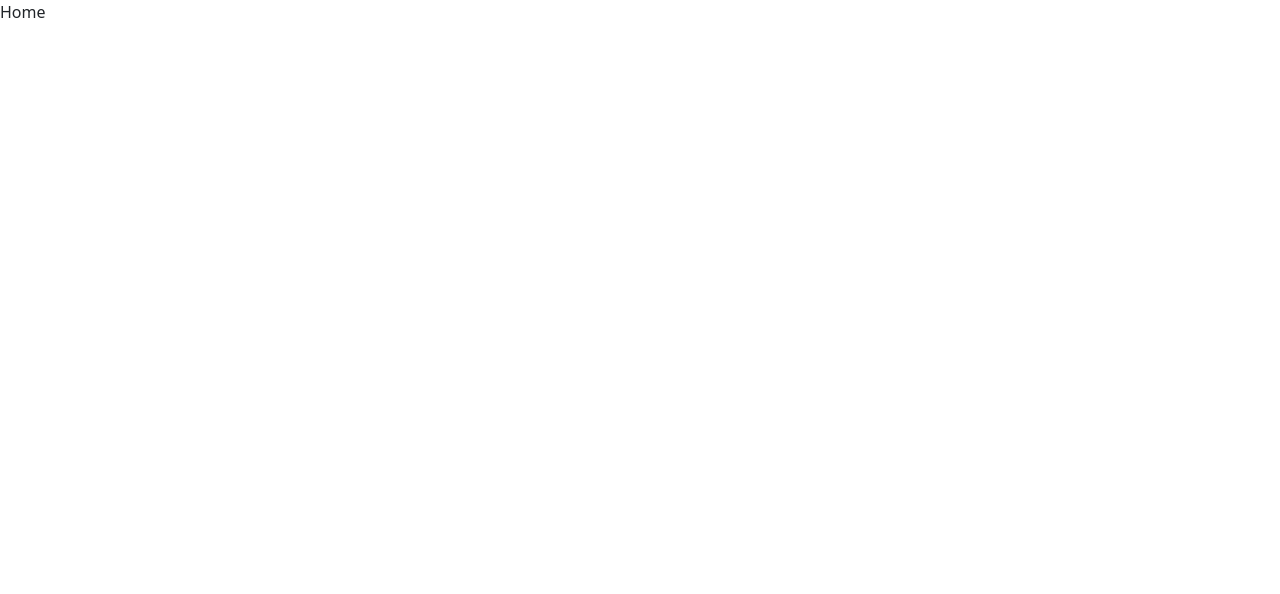
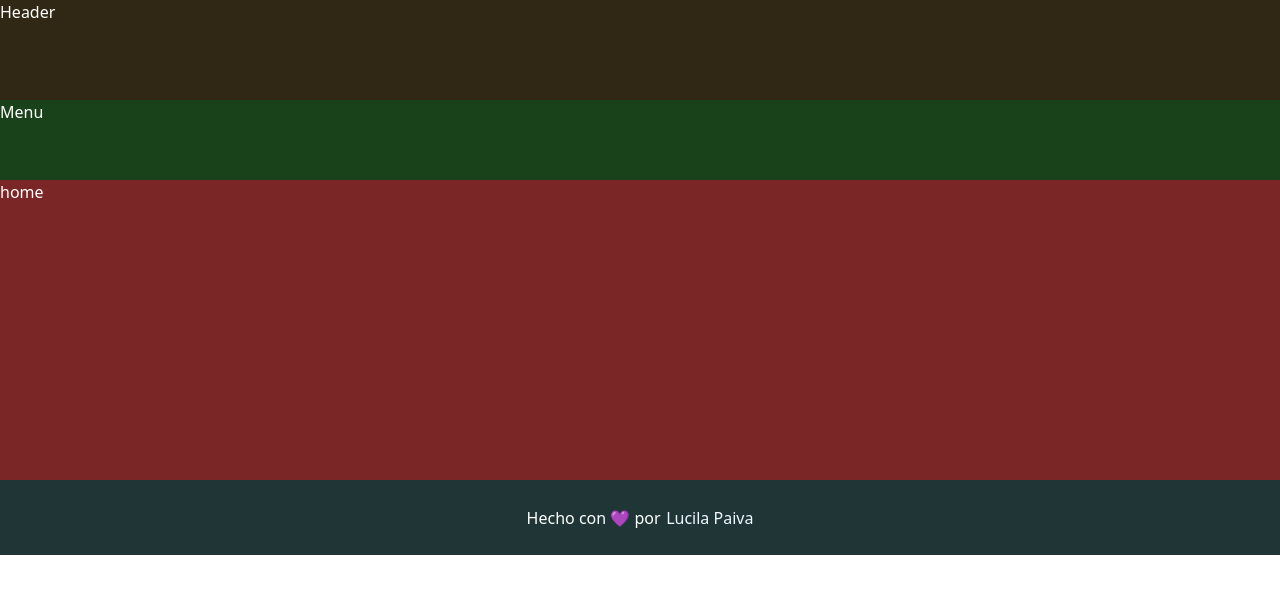
Before and after one commit to LucilaPaiva/movies-app, a React (Create React App) app: page /home in a window 1280 px wide. Shown: the top 594 px of the page. Built offline with nearby package versions, Linux system fonts and the light colour scheme.

Commit message:
Se carga el layout en las pages. Utilicé children.

```diff
--- a/src/components/layout/Footer/styles.scss
+++ b/src/components/layout/Footer/styles.scss
@@ -2,20 +2,23 @@ footer{
     //background-image: linear-gradient(to rgb(160, 50, 110) rgb(122, 61, 90));
     background-color: rgb(32, 54, 54);
     position: absolute;
-    //bottom: 0;
     width: 100%;
     color: white;
     display: flex;
     padding: 2%;
     font-weight: 1em;
+    margin-top: auto;
+
 
 
 
     .container{
         font-size: 1em;
+
         div{
             display: flex;
             justify-content: center;
+
         }
 
 
--- a/src/components/layout/Layout/index.tsx
+++ b/src/components/layout/Layout/index.tsx
@@ -1,15 +1,22 @@
+import { FC, ReactNode } from "react";
 import { Footer } from "../Footer";
 import { Header } from "../Header"
 import { Main } from "../Main";
 import { Menu } from "../Menu";
 
+type Props = {
+  children: ReactNode
+}
 
-const Layout = () => {
+const Layout: FC<Props> = ({ children }) => {
   return (
     <>
       <Header />
       <Menu />
-      <Main />
+      <Main>
+          { children }
+      </Main>
+
       <Footer />
     </>
   );
--- a/src/components/layout/Main/index.tsx
+++ b/src/components/layout/Main/index.tsx
@@ -1,11 +1,16 @@
+import { FC, ReactNode } from "react";
 import "./styles.scss"
 
-const Main = () => {
+type Props = {
+  children: ReactNode
+}
+
+const Main: FC<Props> = ({ children }) => {
     return (
 
 
           <main className="main">
-            Main
+            { children }
           </main>
 
     );
--- a/src/pages/BetterMovies/index.tsx
+++ b/src/pages/BetterMovies/index.tsx
@@ -1,7 +1,11 @@
+import { Layout } from "../../components";
+
 const BetterMovies  = () => {
 
     return(
-        <div>Better Movies</div>
+        <Layout>
+            BetterMovies
+        </Layout>
     )
 
     }
--- a/src/pages/Buscador/index.tsx
+++ b/src/pages/Buscador/index.tsx
@@ -1,8 +1,15 @@
+import { Layout } from "../../components"
+
 const Buscador  = () => {
 
-return(
-    <div>Buscador</div>
-)
+
+    return(
+        <Layout>
+            Buscador
+        </Layout>
+
+    )
+
 
 }
 
--- a/src/pages/Home/index.tsx
+++ b/src/pages/Home/index.tsx
@@ -1,7 +1,11 @@
+import { Layout } from "../../components"
+
 const Home  = () => {
 
     return(
-        <div>Home</div>
+        <Layout>
+            home
+        </Layout>
     )
 
     }
--- a/src/pages/LatestReleases/index.tsx
+++ b/src/pages/LatestReleases/index.tsx
@@ -1,7 +1,11 @@
+import { Layout } from "../../components"
+
 const LatestReleases  = () => {
 
     return(
-        <div>LatestReleases</div>
+        <Layout>
+            LatestReleases
+        </Layout>
     )
 
     }
--- a/src/pages/Login/index.tsx
+++ b/src/pages/Login/index.tsx
@@ -4,7 +4,7 @@ const Login  = () => {
 
     return(
         <Layout>
-            <div>Login</div>
+            Login
         </Layout>
 
     )
--- a/src/pages/Logout/index.tsx
+++ b/src/pages/Logout/index.tsx
@@ -1,7 +1,11 @@
+import { Layout } from "../../components"
+
 const Logout  = () => {
 
     return(
-        <div>Logout</div>
+        <Layout>
+            Logout
+        </Layout>
     )
 
     }
--- a/src/pages/Populars/index.tsx
+++ b/src/pages/Populars/index.tsx
@@ -1,7 +1,11 @@
+import { Layout } from "../../components"
+
 const Populars  = () => {
 
     return(
-        <div>Populars</div>
+        <Layout>
+            Popular
+        </Layout>
     )
 
     }
--- a/src/pages/Registro/index.tsx
+++ b/src/pages/Registro/index.tsx
@@ -1,7 +1,11 @@
+import { Layout } from "../../components"
+
 const Registro  = () => {
 
     return(
-        <div>Registro</div>
+        <Layout>
+            home
+        </Layout>
     )
 
     }
```
